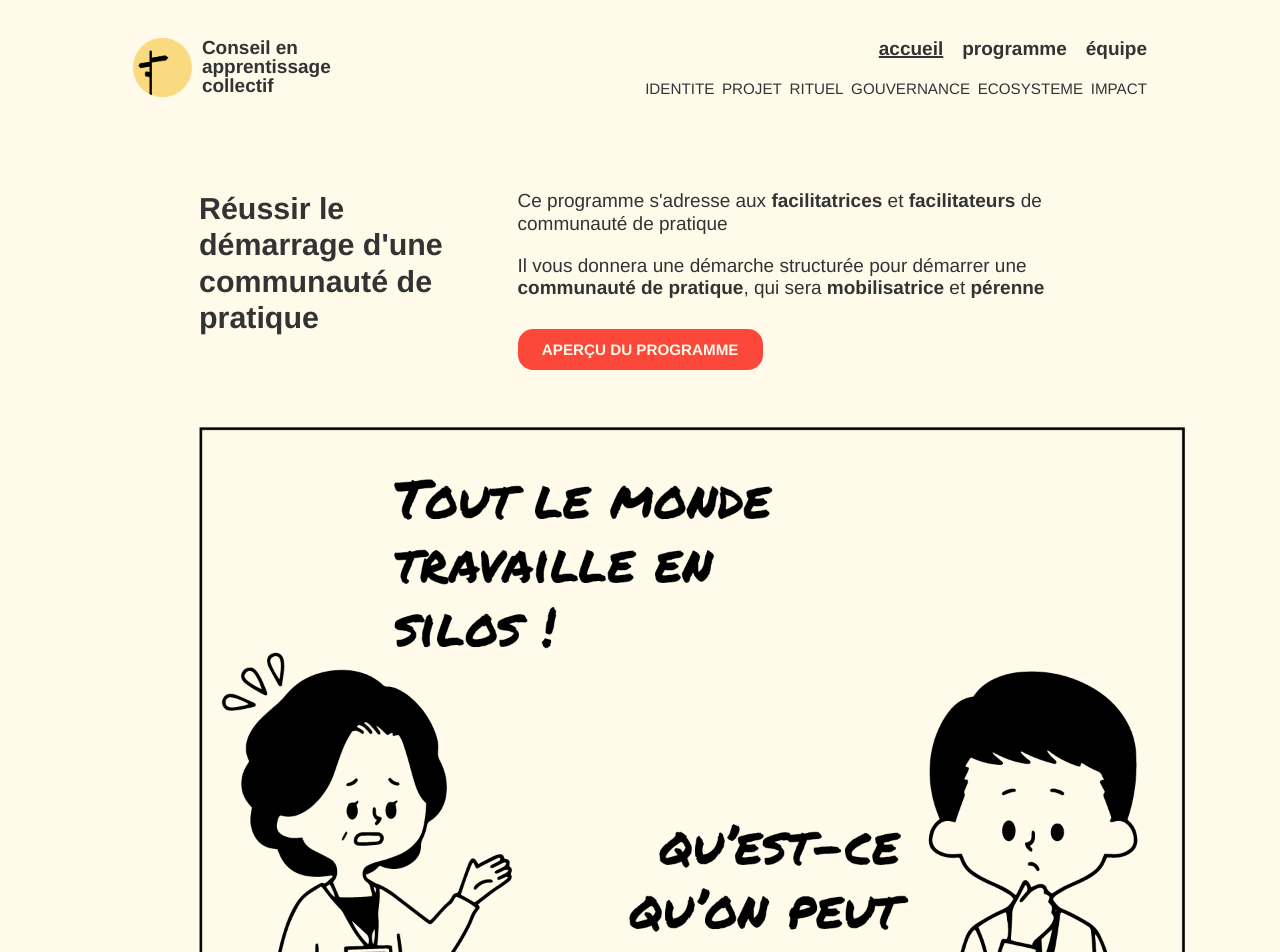
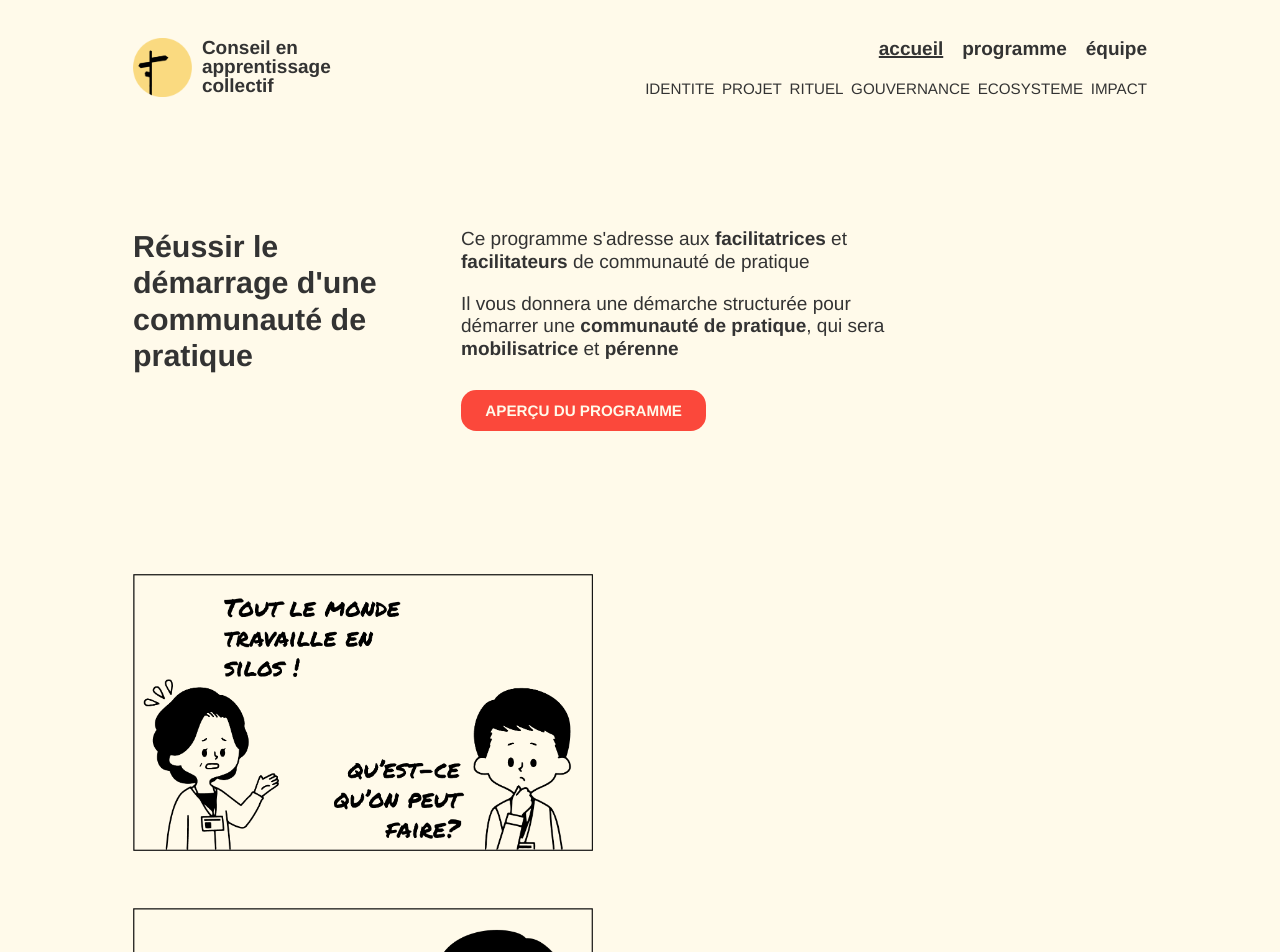
Before and after one commit to JanetteMujica/AilleursConseil_Prelancement, a React (Create React App) app in the folder client/: page / in a window 1280 px wide. Shown: the top 952 px of the page. Built offline with nearby package versions, Linux system fonts and the light colour scheme.

Commit message:
home, nav

```diff
--- a/client/src/components/GlobalStyles.js
+++ b/client/src/components/GlobalStyles.js
@@ -86,7 +86,7 @@ export default createGlobalStyle`
 
 	// 120px de marge de chaque côté
 	@media ${device.desktop} {
-    font-size: 21px;
+    font-size: 24px;
 	}}
 
 /* @media (min-width: 1366px) {
--- a/client/src/components/NavBar.js
+++ b/client/src/components/NavBar.js
@@ -110,7 +110,7 @@ const BeigeUnderWrapper = styled.div`
 	margin: 0;
 
 	@media ${device.mobileS} {
-		height: height: 175px;
+		height: 175px;
 	}
 
 	@media ${device.mobileM} {
@@ -119,23 +119,23 @@ const BeigeUnderWrapper = styled.div`
 
 	@media ${device.mobileL} {
 		height: 175px;
-	};
+	}
 
 	@media ${device.tablet} {
-		height: 100px;
-	};
-
-	@media ${device.laptop} {
 		height: 120px;
 	}
 
+	@media ${device.laptop} {
+		height: 130px;
+	}
+
 	@media ${device.laptopL} {
-		height: 150px;
-	};
+		height: 140px;
+	}
 
-	// 120px de marge de chaque côté
 	@media ${device.desktop} {
-	};
+		height: 140px;
+	} ;
 `;
 
 const NavWrapper = styled.div`
@@ -164,6 +164,9 @@ const NavWrapper = styled.div`
 
 	@media ${device.tablet} {
 		flex-wrap: nowrap;
+		padding-top: 2em;
+		padding-left: 2em;
+		padding-right: 2em;
 	}
 
 	@media ${device.laptop} {
--- a/client/src/pages/Home.js
+++ b/client/src/pages/Home.js
@@ -12,7 +12,6 @@ const Home = () => {
 		<>
 			<Wrapper>
 				<Titre>Réussir le démarrage d'une communauté de pratique</Titre>
-
 				<RightSection>
 					<Introduction>
 						<p>
@@ -29,6 +28,7 @@ const Home = () => {
 
 					<Button to='/programme'>APERÇU DU PROGRAMME</Button>
 				</RightSection>
+			</Wrapper>
 
 			<BdSection>
 				<img src={BdOne} />
@@ -36,12 +36,12 @@ const Home = () => {
 				<img src={BdThree} />
 				<img src={BdFour} />
 			</BdSection>
-			</Wrapper>
 		</>
 	);
 };
 
 export default Home;
+
 const Wrapper = styled.section`
 	display: flex;
 	flex-direction: row;
@@ -51,58 +51,55 @@ const Wrapper = styled.section`
 	gap: 1.5em;
 	align-items: flex-start;
 	margin-top: 13em;
-	/* margin-bottom: 57.6px; */
 	width: 100%;
 	margin-left: auto;
 	margin-right: auto;
 
 	@media ${device.mobileS} {
-		max-width: 320px;
 	}
 
 	@media ${device.mobileM} {
-		max-width: 375px;
 	}
 
 	@media ${device.mobileL} {
-		max-width: 425px;
 	}
 
-	// 20px de marge de chaque coté
 	@media ${device.tablet} {
-		max-width: 728px;
+		margin-top: 10em;
+		padding-left: 2em;
+		padding-right: 2em;
+		gap: 2em;
 	}
 
-	// 40px de marge de chaque coté
 	@media ${device.laptop} {
-		max-width: 1024px;
-		margin-top: 10em;
-		margin-bottom: 5em;
-		margin-left: 180px;
+		margin-top: 12em;
+		padding-left: 7em;
+		padding-right: 7em;
 	}
 
-	// 60px de marge de chaque côté
 	@media ${device.laptopL} {
-		max-width: 13204px;
 	}
 
-	// 120px de marge de chaque côté
 	@media ${device.desktop} {
-		max-width: 2320px;
-	} ;
+	}
+`;
+
+const Titre = styled.h1`
+	@media ${device.tablet} {
+		width: 290px;
+	}
+	@media ${device.laptop} {
+		font-size: 1.6em;
+	}
 `;
 
 const RightSection = styled.div`
 	margin-bottom: 1em;
-	@media ${device.laptop} {
+	@media ${device.tablet} {
 		width: 50%;
 	}
-`;
 
-const Titre = styled.h1`
 	@media ${device.laptop} {
-		font-size: 1.6em;
-		width: 290px;
 	}
 `;
 
@@ -112,9 +109,13 @@ const Introduction = styled.p`
 	gap: 1em;
 	color: var(--lightgrey);
 	margin-bottom: 2em;
+
+	@media ${device.tablet} {
+	}
 	@media ${device.laptop} {
 		width: 575px;
 		margin-bottom: 2em;
+		padding-right: 7em;
 	}
 `;
 
@@ -137,9 +138,38 @@ const Button = styled(Link)`
 `;
 
 const BdSection = styled.section`
+	display: flex;
+	flex-direction: column;
+	flex-wrap: wrap;
+	margin-top: 4em;
+	gap: 1em;
+	padding-right: 1em;
+	padding-left: 1em;
+
+	@media ${device.tablet} {
+		padding-right: 2em;
+		padding-left: 2em;
+		gap: 2em;
+	}
+
+	@media ${device.laptop} {
+		margin-top: 7em;
+		padding-right: 7em;
+		padding-left: 7em;
+		padding-bottom: 4em;
+		gap: 3em;
+	}
+
 	img {
-		margin-top: 1em;
 		width: 100%;
 		height: auto;
+
+		@media ${device.tablet} {
+			width: 415px;
+		}
+
+		@media ${device.laptop} {
+			width: 460px;
+		}
 	}
 `;
```
Lines whose indentation alone changed are shown as unchanged.
